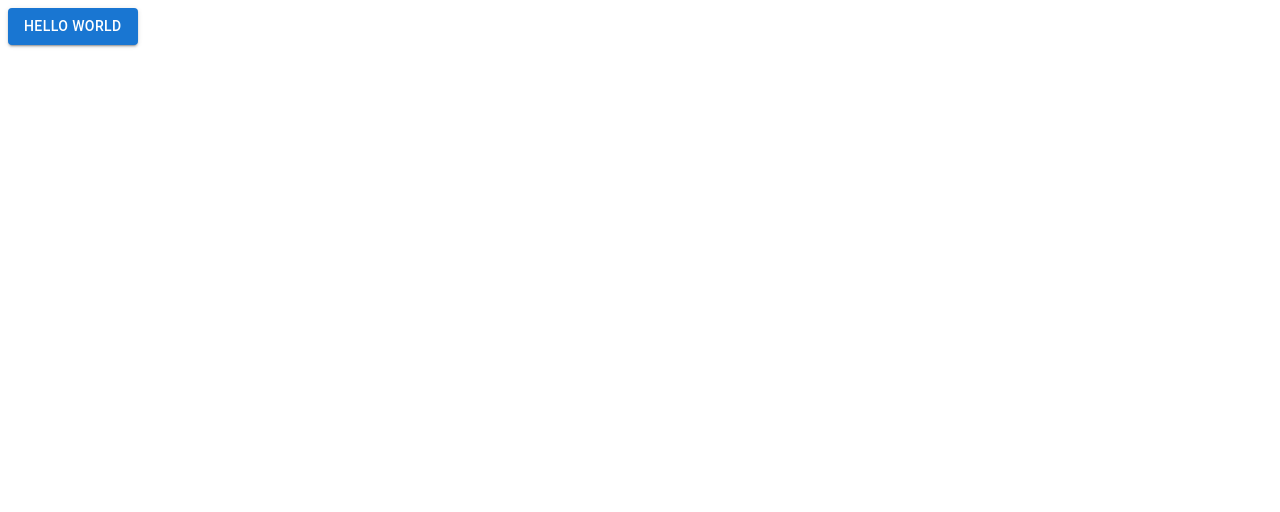
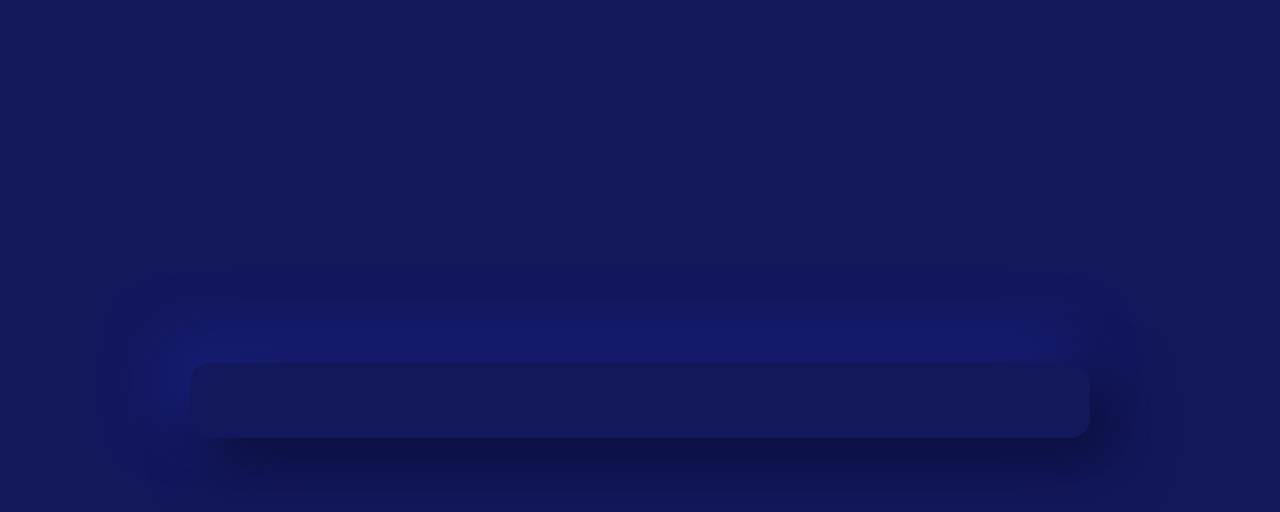
Before and after one commit to vendymasarova/weather-database-app, a React app: page / in a window 1280 px wide. Shown: the top 512 px of the page. Built offline with nearby package versions, Linux system fonts and the light colour scheme.

Commit message:
feat: first ui element + css rule to webpack

```diff
--- a/package.json
+++ b/package.json
@@ -15,6 +15,9 @@
 		"react-dom": "^18.2.0"
 	},
 	"devDependencies": {
+		"@types/styled-components": "^5.1.26",
+		"css-loader": "^6.7.1",
+		"style-loader": "^3.3.1",
 		"@emotion/react": "^11.10.5",
 		"@emotion/styled": "^11.10.5",
 		"@fontsource/roboto": "^4.5.8",
--- a/src/App.tsx
+++ b/src/App.tsx
@@ -1,3 +1,30 @@
-import Button from '@mui/material/Button';
+import styled from 'styled-components'
+import { SearchBar } from './components/Searchbar/Searchbar'
+export const App = () => (
 
-export const App = () => <div><Button variant="contained">Hello World</Button></div>;
+  <StyledWrapper>
+    <StyledContainer>
+      <StyledBody>
+        <SearchBar />
+      </StyledBody>
+    </StyledContainer>
+  </StyledWrapper>
+
+)
+
+const StyledWrapper = styled.div`
+  background-color: #13185d;
+`
+
+const StyledContainer = styled.div`
+  max-width: 900px;
+  margin-left: auto;
+  margin-right: auto;
+`
+
+const StyledBody = styled.div`
+  display: flex;
+  justify-content: center;
+  align-items: center;
+  min-height: 100vh;
+`
--- /dev/null
+++ b/src/components/Searchbar/SearchBar.tsx
@@ -0,0 +1,20 @@
+import styled from 'styled-components'
+
+export const SearchBar = () => {
+  return (
+    <>
+      <StyledInput/>
+    </>
+  )
+}
+
+const StyledInput = styled.input`
+  width: 100%;
+  padding: 30px;
+  border-radius: 20px;
+  background: #13185d;
+  box-shadow:  20px 20px 60px #0b0e37,
+              -20px -20px 60px #1b2283;
+  border: none;
+  outline: none;
+`
--- /dev/null
+++ b/src/index.css
@@ -0,0 +1,7 @@
+*,
+*::after,
+*::before {
+  padding: 0;
+  margin: 0;
+  box-sizing: border-box;
+}
--- a/src/index.tsx
+++ b/src/index.tsx
@@ -1,4 +1,5 @@
 import ReactDOM from 'react-dom/client';
 import { App } from './App';
+import './index.css'
 
 ReactDOM.createRoot(document.getElementById('root')).render(<App />);
--- a/webpack.config.js
+++ b/webpack.config.js
@@ -26,6 +26,10 @@ module.exports = {
         exclude: /node_modules/,
         use: 'ts-loader'
       },
+      {
+        test: /\.css$/i,
+        use: ["style-loader", "css-loader"],
+      },
     ]
   },
   plugins: [
```
Also changed, not shown: src/App-styles.tsx (added), src/components/Searchbar/SearchBar-styles.tsx (added), 1 other file (tests, documents, lock files or other folders).
